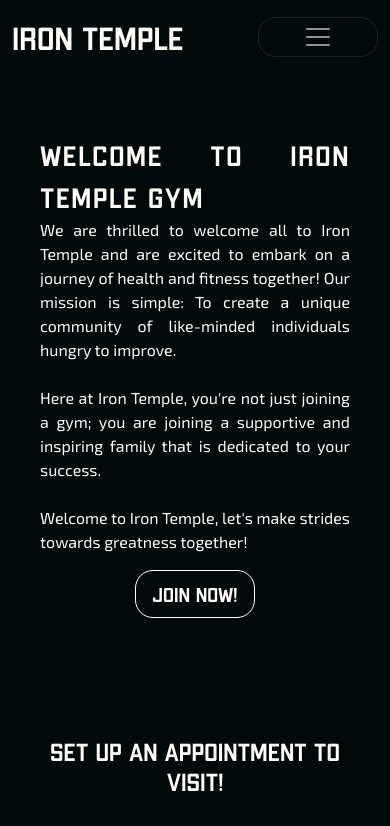
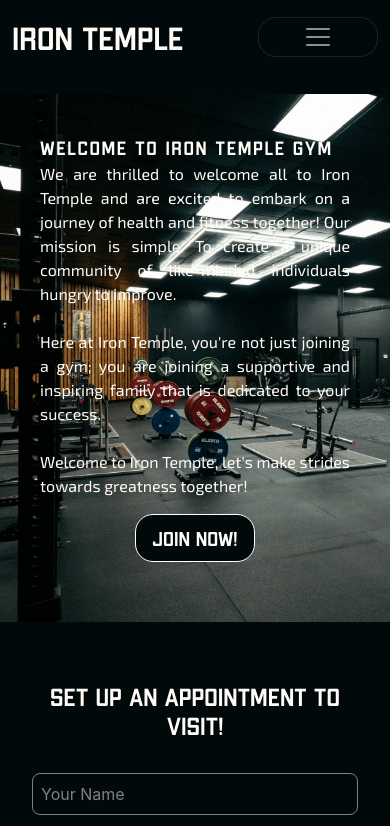
Before and after one commit to agtTwilight/iron-temple, a React (Create React App) app: page / in a window 390 px wide. Shown: the top 826 px of the page. Built offline with nearby package versions, Linux system fonts and the light colour scheme.

Commit message:
updated mobile home to have a background image

```diff
--- a/src/components/Home-Content/style.css
+++ b/src/components/Home-Content/style.css
@@ -15,6 +15,9 @@
     align-items: center;
     margin-top: 5%;
     margin-bottom: 5%;
+    background-image: url("../../assets/images/IT-Gen-Floor.jpeg");
+    background-size: cover;
+    background-position-x: left;
 }
 
 #welcome-statement {
@@ -84,3 +87,21 @@
         font-size: 1rem;
     }
 }
+
+@media screen and (max-width: 550px) {
+    #welcome-text {
+        font-size: 1.3rem;
+    }
+    #welcome-font {
+        font-size: 1rem;
+    }
+}
+
+@media screen and (max-width: 400px) {
+    #welcome-text {
+        font-size: 1.2rem;
+    }
+    #welcome-font {
+        font-size: 1rem;
+    }
+}
--- a/src/pages/Home/style.css
+++ b/src/pages/Home/style.css
@@ -14,6 +14,10 @@ video {
     background-color: #01090b;
 }
 
+/* .mobile-background{
+    background-image: ;
+} */
+
 .overlay {
     position: absolute;
     top: 4rem;
```
Also changed, not shown: src/assets/images/IT-Gen-Floor.jpeg (added), src/assets/images/IT-entrance.jpeg (added).
